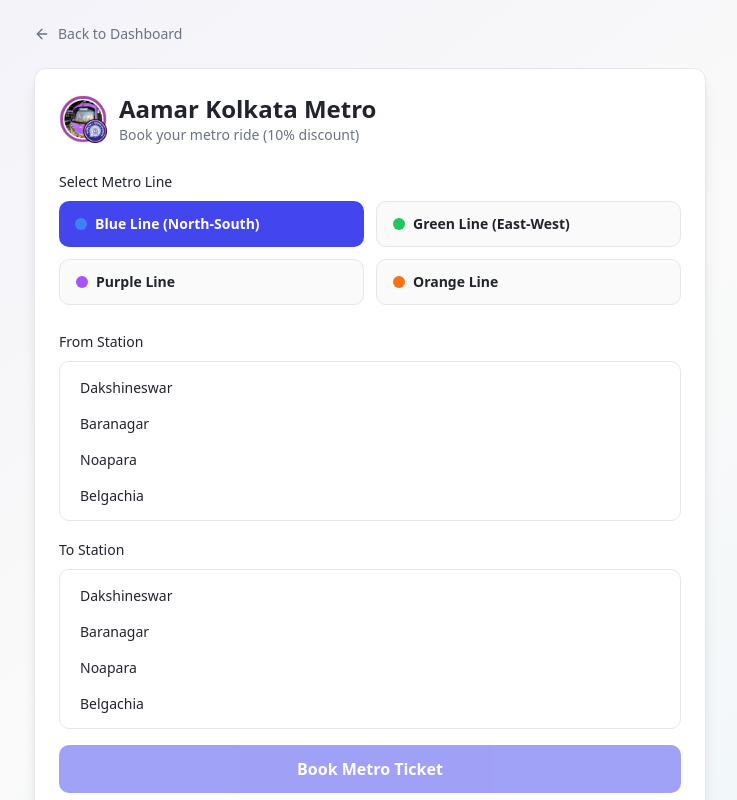
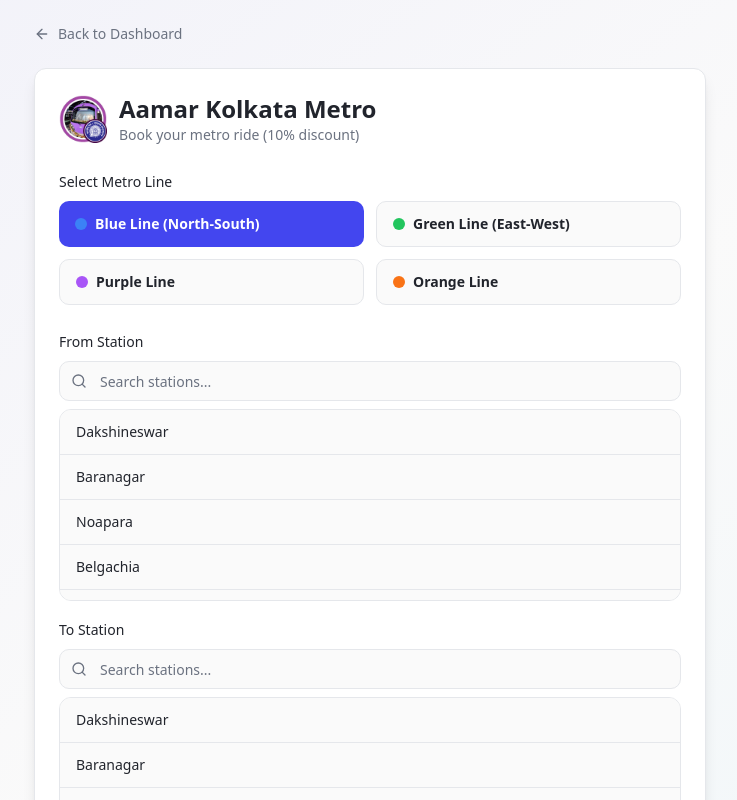
Before and after one commit to fighterx11/ewms, a React (Vite) app: page /metro-booking in a window 1280 px wide. Both pictures are taken after a click on the button "Blue Line (North-South)". Shown: the top 800 px of the page, without its empty margins (270-1007 px from the left). Built offline with nearby package versions, Linux system fonts and the light colour scheme; no server answers.

Commit message:
refactor: metro ticket and booking UI

```diff
--- a/src/pages/MetroBooking.jsx
+++ b/src/pages/MetroBooking.jsx
@@ -1,9 +1,10 @@
-import { useState } from "react";
+import { useState, useMemo } from "react";
 import { Button } from "@/components/ui/button";
 import { Card } from "@/components/ui/card";
 import { Label } from "@/components/ui/label";
+import { Input } from "@/components/ui/input";
 import { useNavigate } from "react-router-dom";
-import { ArrowLeft, X } from "lucide-react";
+import { ArrowLeft, X, Search } from "lucide-react";
 import { toast } from "sonner";
 import { supabase } from "@/integrations/supabase/client";
 import PinVerification from "@/components/PinVerification";
@@ -18,6 +19,8 @@ const MetroBooking = () => {
   const [calculatedFare, setCalculatedFare] = useState(0);
   const [showTicket, setShowTicket] = useState(false);
   const [ticketData, setTicketData] = useState(null);
+  const [fromStationSearch, setFromStationSearch] = useState("");
+  const [toStationSearch, setToStationSearch] = useState("");
 
   const metroLines = {
     blue: {
@@ -100,7 +103,28 @@ const MetroBooking = () => {
     setFromStation("");
     setToStation("");
     setCalculatedFare(0);
+    setFromStationSearch("");
+    setToStationSearch("");
   };
+
+  // Filter stations based on search
+  const filteredFromStations = useMemo(() => {
+    if (!selectedLine) return [];
+    const stations = metroLines[selectedLine].stations;
+    if (!fromStationSearch) return stations;
+    return stations.filter(station =>
+      station.toLowerCase().includes(fromStationSearch.toLowerCase())
+    );
+  }, [selectedLine, fromStationSearch]);
+
+  const filteredToStations = useMemo(() => {
+    if (!selectedLine) return [];
+    const stations = metroLines[selectedLine].stations;
+    if (!toStationSearch) return stations;
+    return stations.filter(station =>
+      station.toLowerCase().includes(toStationSearch.toLowerCase())
+    );
+  }, [selectedLine, toStationSearch]);
 
   const handleInitiateBooking = () => {
     const userId = sessionStorage.getItem("easypay_user_id");
@@ -303,43 +327,117 @@ const MetroBooking = () => {
               {/* From Station */}
               <div className="space-y-2 mb-4">
                 <Label>From Station</Label>
-                <div className="max-h-40 overflow-y-auto border rounded-md p-2">
-                  {metroLines[selectedLine].stations.map((station) => (
+                {fromStation ? (
+                  <div className="flex items-center justify-between p-4 bg-primary/10 rounded-lg border-2 border-primary">
+                    <div>
+                      <p className="text-xs text-muted-foreground mb-1">Selected Station</p>
+                      <p className="font-semibold text-foreground">{fromStation}</p>
+                    </div>
+                    <Button
+                      variant="ghost"
+                      size="icon"
+                      onClick={() => {
+                        setFromStation("");
+                        setCalculatedFare(0);
+                      }}
+                      className="h-8 w-8"
+                    >
+                      <X className="w-4 h-4" />
+                    </Button>
+                  </div>
+                ) : (
+                  <>
+                    <div className="relative mb-2">
+                      <Search className="absolute left-3 top-1/2 -translate-y-1/2 w-4 h-4 text-muted-foreground" />
+                      <Input
+                        type="text"
+                        placeholder="Search stations..."
+                        value={fromStationSearch}
+                        onChange={(e) => setFromStationSearch(e.target.value)}
+                        className="pl-10"
+                      />
+                    </div>
+                    <div className="max-h-48 overflow-y-auto border rounded-lg bg-background">
+                      {filteredFromStations.length > 0 ? (
+                        filteredFromStations.map((station) => (
                           <button
                             key={station}
-                      onClick={() => handleStationChange("from", station)}
-                      className={`w-full text-left px-3 py-2 rounded-md text-sm transition-colors ${
-                        fromStation === station
-                          ? "bg-primary text-primary-foreground font-semibold"
-                          : "hover:bg-accent"
-                      }`}
+                            onClick={() => {
+                              handleStationChange("from", station);
+                              setFromStationSearch("");
+                            }}
+                            className="w-full text-left px-4 py-3 text-sm transition-colors hover:bg-accent border-b last:border-b-0 disabled:opacity-50 disabled:cursor-not-allowed"
                             disabled={toStation === station}
                           >
                             {station}
                           </button>
-                  ))}
+                        ))
+                      ) : (
+                        <div className="p-4 text-center text-sm text-muted-foreground">
+                          No stations found
                         </div>
+                      )}
+                    </div>
+                  </>
+                )}
               </div>
 
               {/* To Station */}
               <div className="space-y-2 mb-4">
                 <Label>To Station</Label>
-                <div className="max-h-40 overflow-y-auto border rounded-md p-2">
-                  {metroLines[selectedLine].stations.map((station) => (
+                {toStation ? (
+                  <div className="flex items-center justify-between p-4 bg-primary/10 rounded-lg border-2 border-primary">
+                    <div>
+                      <p className="text-xs text-muted-foreground mb-1">Selected Station</p>
+                      <p className="font-semibold text-foreground">{toStation}</p>
+                    </div>
+                    <Button
+                      variant="ghost"
+                      size="icon"
+                      onClick={() => {
+                        setToStation("");
+                        setCalculatedFare(0);
+                      }}
+                      className="h-8 w-8"
+                    >
+                      <X className="w-4 h-4" />
+                    </Button>
+                  </div>
+                ) : (
+                  <>
+                    <div className="relative mb-2">
+                      <Search className="absolute left-3 top-1/2 -translate-y-1/2 w-4 h-4 text-muted-foreground" />
+                      <Input
+                        type="text"
+                        placeholder="Search stations..."
+                        value={toStationSearch}
+                        onChange={(e) => setToStationSearch(e.target.value)}
+                        className="pl-10"
+                      />
+                    </div>
+                    <div className="max-h-48 overflow-y-auto border rounded-lg bg-background">
+                      {filteredToStations.length > 0 ? (
+                        filteredToStations.map((station) => (
                           <button
                             key={station}
-                      onClick={() => handleStationChange("to", station)}
-                      className={`w-full text-left px-3 py-2 rounded-md text-sm transition-colors ${
-                        toStation === station
-                          ? "bg-primary text-primary-foreground font-semibold"
-                          : "hover:bg-accent"
-                      }`}
+                            onClick={() => {
+                              handleStationChange("to", station);
+                              setToStationSearch("");
+                            }}
+                            className="w-full text-left px-4 py-3 text-sm transition-colors hover:bg-accent border-b last:border-b-0 disabled:opacity-50 disabled:cursor-not-allowed"
                             disabled={fromStation === station}
                           >
                             {station}
                           </button>
-                  ))}
+                        ))
+                      ) : (
+                        <div className="p-4 text-center text-sm text-muted-foreground">
+                          No stations found
                         </div>
+                      )}
+                    </div>
+                  </>
+                )}
               </div>
 
               {/* Fare Display */}
```
Also changed, not shown: src/components/MetroTicketDialog.jsx (+38 -23 lines). Lines whose indentation alone changed are shown as unchanged.
